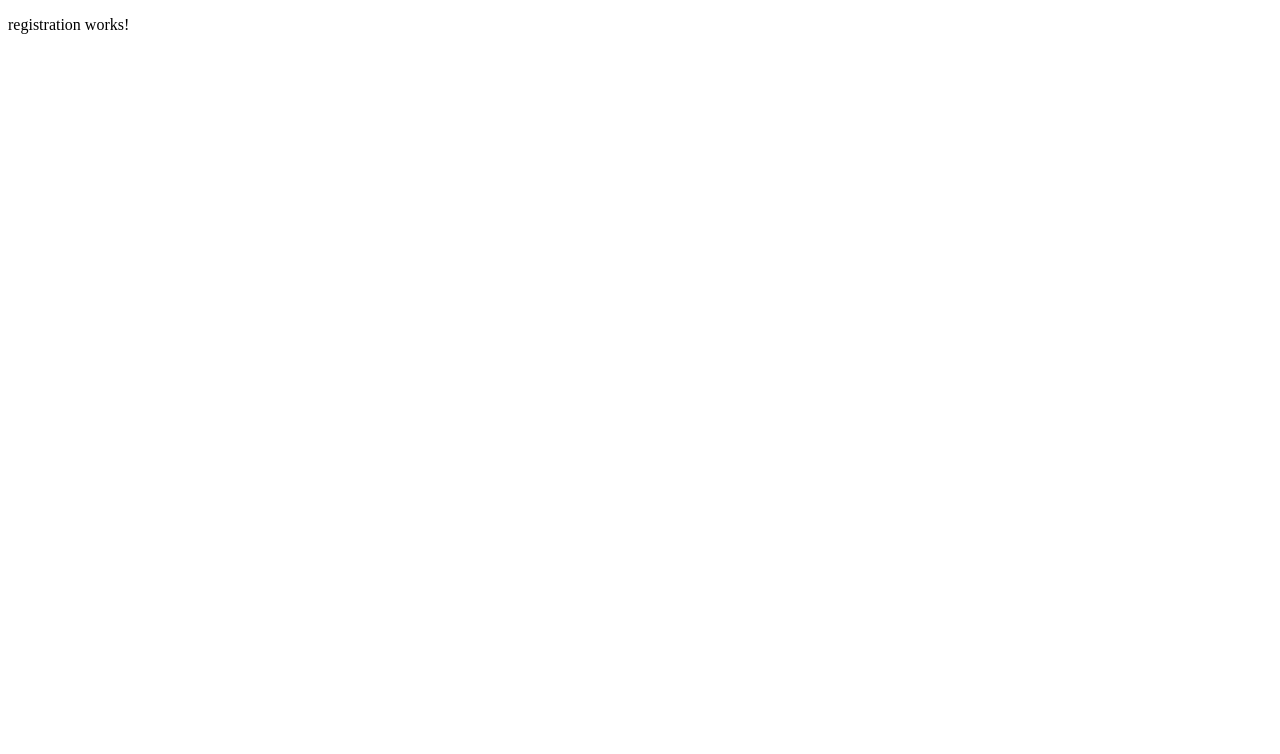
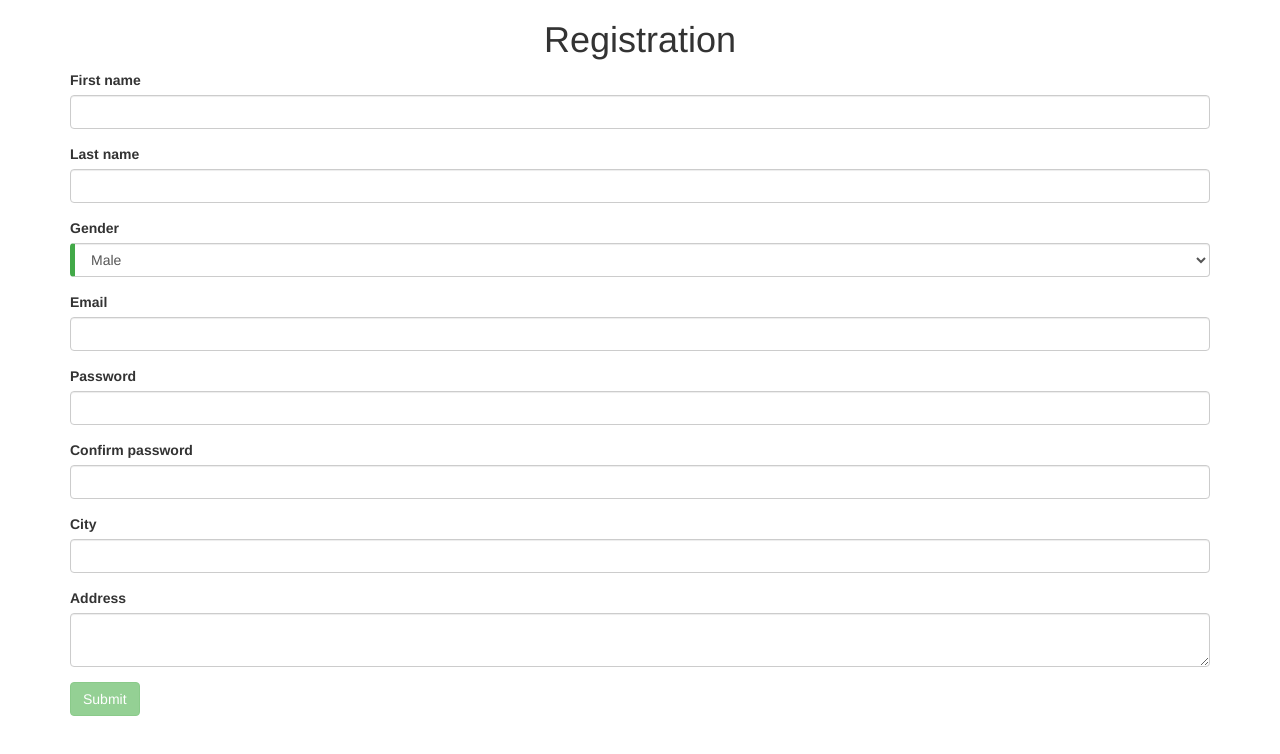
Before and after one commit to varunnayyar76/ng-firebase, an Angular app: page /registration in a window 1280 px wide. Shown: the top 754 px of the page. Built offline with nearby package versions, Linux system fonts and the light colour scheme.

Commit message:
added registration form

```diff
--- a/src/app/app-root/app.module.ts
+++ b/src/app/app-root/app.module.ts
@@ -2,11 +2,10 @@ import { BrowserModule } from '@angular/platform-browser';
 import { NgModule } from '@angular/core';
 
 // Routing Modules
+import { AppRoutingModule } from '../app-routing/app-routing.module';
 
 // App Modules
 import { AppComponent } from './app.component';
-import { AppRoutingModule } from '../app-routing/app-routing.module';
-
 
 @NgModule({
   declarations: [
--- a/src/app/app-routing/app-routing.module.ts
+++ b/src/app/app-routing/app-routing.module.ts
@@ -1,4 +1,4 @@
-import { NgModule }             from '@angular/core';
+import { NgModule } from '@angular/core';
 import { RouterModule, Routes } from '@angular/router';
 
 const routes: Routes = [
--- /dev/null
+++ b/src/app/model/users.ts
@@ -0,0 +1,14 @@
+export class Users {
+  constructor(
+    public id: number,
+    public firstname: string,
+    public lastname: string,
+    public gender: string,
+    public email: string,
+    public password: string,
+    public address: string,
+    public city?: string
+  ) {
+
+  }
+}
--- a/src/app/registration/registration.component.css
+++ b/src/app/registration/registration.component.css
@@ -0,0 +1,10 @@
+.header {
+    text-align: center;
+}
+.ng-valid[required], .ng-valid.required  {
+    border-left: 5px solid #42A948; /* green */
+  }
+
+  /* .ng-invalid:not(form)  {
+    border-left: 5px solid #a94442;
+  } */
--- a/src/app/registration/registration.component.html
+++ b/src/app/registration/registration.component.html
@@ -1,3 +1,61 @@
-<p>
-  registration works!
-</p>
+<div class="container">
+  <h1 class="header">
+    Registration
+  </h1>
+  <form (ngSubmit)="onSubmit()" #userForm="ngForm">
+    <div class="form-group">
+      <label for="firstname">First name</label>
+      <input type="text" class="form-control" id="firstname" [(ngModel)]="model.firstname" name="firstname" required #firstname="ngModel">
+      <div [hidden]="firstname.valid || firstname.pristine" class="alert alert-danger">
+        Firstname is required
+      </div>
+    </div>
+    <div class="form-group">
+      <label for="lastname">Last name</label>
+      <input type="text" class="form-control" id="lastname" [(ngModel)]="model.lastname" name="lastname" required #lastname="ngModel">
+      <div [hidden]="lastname.valid || lastname.pristine" class="alert alert-danger">
+        Lastname is required
+      </div>
+    </div>
+    <div class="form-group">
+      <label for="gender">Gender</label>
+      <select class="form-control" id="gender" [(ngModel)]="model.gender" name="gender" required>
+        <option *ngFor="let gen of gender" [value]="gen">{{gen}}</option>
+      </select>
+    </div>
+    <div class="form-group">
+      <label for="email">Email</label>
+      <input type="email" class="form-control" id="email" [(ngModel)]="model.email" name="email" required #email="ngModel">
+      <div [hidden]="email.valid || email.pristine" class="alert alert-danger">
+        Email is required
+      </div>
+    </div>
+    <div class="form-group">
+      <label for="password">Password</label>
+      <input type="password" class="form-control" id="password" [(ngModel)]="model.password" name="password" required #password="ngModel">
+      <div [hidden]="password.valid || password.pristine" class="alert alert-danger">
+        Password is required
+      </div>
+    </div>
+    <div class="form-group">
+      <label for="confirmPassword">Confirm password</label>
+      <input type="password" class="form-control" id="confirmPassword" [(ngModel)]="model.confirmPassword" name="confirmPassword"
+        required #confirmPassword="ngModel">
+      <div [hidden]="confirmPassword.valid || confirmPassword.pristine" class="alert alert-danger">
+        Confirm password is required
+      </div>
+    </div>
+    <div class="form-group">
+      <label for="city">City</label>
+      <input type="text" class="form-control" id="city" [(ngModel)]="model.city" name="city">
+    </div>
+    <div class="form-group">
+      <label for="address">Address</label>
+      <textarea class="form-control" id="address" [(ngModel)]="model.address" name="address" required #address="ngModel"></textarea>
+      <div [hidden]="address.valid || address.pristine" class="alert alert-danger">
+        Address is required
+      </div>
+    </div>
+    <button type="submit" class="btn btn-success" [disabled]="!userForm.form.valid">Submit</button>
+  </form>
+</div>
--- a/src/app/registration/registration.component.ts
+++ b/src/app/registration/registration.component.ts
@@ -1,15 +1,32 @@
 import { Component, OnInit } from '@angular/core';
+
+import { Users } from '../model/users';
 
 @Component({
   selector: 'app-registration',
   templateUrl: './registration.component.html',
   styleUrls: ['./registration.component.css']
 })
-export class RegistrationComponent implements OnInit {
+export class RegistrationComponent {
+
+  submitted: Boolean = false;
+  gender: string[] = ['Male', 'Female'];
+
+  model: Users = {
+    id: 0,
+    firstname: '',
+    lastname: '',
+    gender: 'Male',
+    email: '',
+    password: '',
+    city: '',
+    address: ''
+  };
 
   constructor() { }
 
-  ngOnInit() {
+  onSubmit() {
+    this.submitted = true;
+    console.log(this.model);
   }
-
 }
--- a/src/app/registration/registration.module.ts
+++ b/src/app/registration/registration.module.ts
@@ -1,5 +1,6 @@
 import { NgModule } from '@angular/core';
 import { CommonModule } from '@angular/common';
+import { FormsModule } from '@angular/forms';
 
 import { RegistrationComponent } from './registration.component';
 import { routing } from '../registration/registration.routing';
@@ -7,7 +8,8 @@ import { routing } from '../registration/registration.routing';
 @NgModule({
   imports: [
     CommonModule,
-    routing
+    routing,
+    FormsModule
   ],
   declarations: [
     RegistrationComponent
--- a/src/styles.css
+++ b/src/styles.css
@@ -1 +1,2 @@
 /* You can add global styles to this file, and also import other style files */
+@import url('https://unpkg.com/bootstrap@3.3.7/dist/css/bootstrap.min.css');
```
